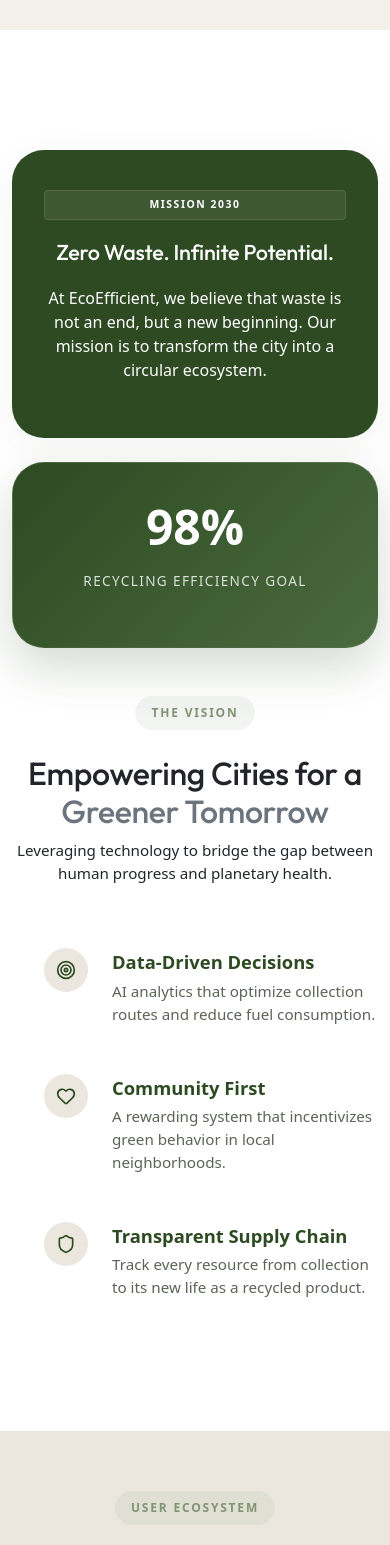
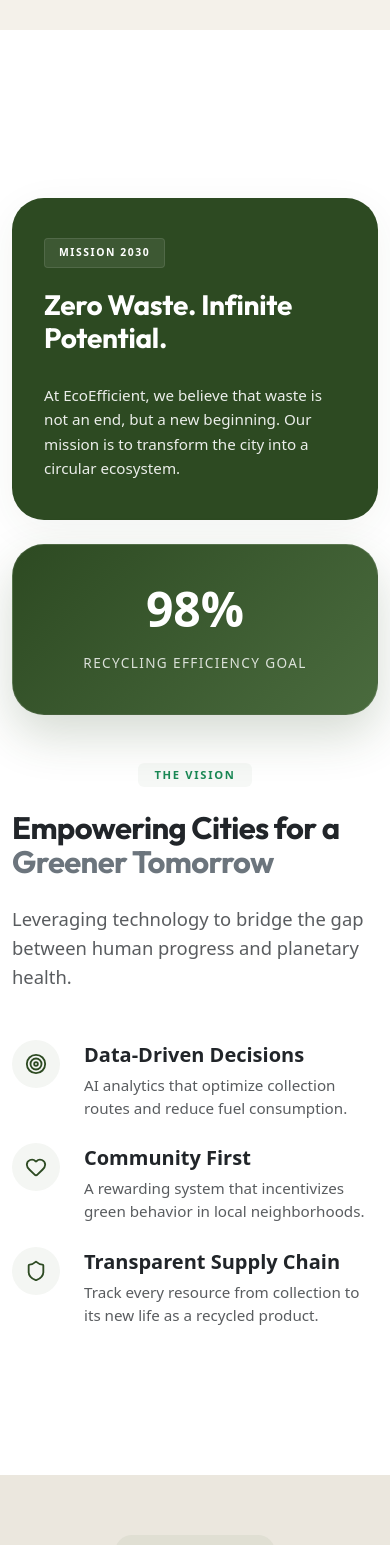
Before and after one commit to SUMAN1040/Eco-Efficient, a React (Vite) app in the folder frontend/: page / in a window 390 px wide. Shown: the part 3300-4845 px from the top of the page. Built offline with nearby package versions, Linux system fonts and the light colour scheme.

Commit message:
refactor: migrate About component styling from CSS file to inline Bootstrap utility classes

```diff
--- a/frontend/src/components/About/About.css
+++ /dev/null
@@ -1,195 +0,0 @@
-/* About Section (Visionary Engineering) */
-.about-nature-section {
-  padding: 160px 0;
-  background-color: var(--surface-paper);
-}
-
-.about-organic-container {
-  align-items: center;
-  gap: 80px;
-}
-
-.about-visual-organic {
-  position: relative;
-}
-
-.nature-stack {
-  position: relative;
-  height: 500px;
-}
-
-.about-card-nature {
-  position: absolute;
-  padding: 56px 48px; /* Increased padding */
-  border-radius: var(--radius-lg);
-  box-shadow: var(--shadow-ambient);
-  transition: var(--transition-organic);
-  display: flex;
-  flex-direction: column;
-  gap: 12px; /* Uniform gap control */
-}
-
-.card-bark {
-  background-color: var(--primary);
-  color: white;
-  width: 85%; /* Slightly wider */
-  top: -10%; /* Lifted up slightly */
-  left: -5%; /* Pulled left slightly */
-  z-index: 2;
-}
-
-.card-leaf {
-  background: linear-gradient(135deg, var(--primary), var(--primary-light));
-  color: white;
-  border: 1px solid rgba(255, 255, 255, 0.1);
-  width: 65%; /* Adjusted width */
-  bottom: -15%; /* Pushed further down to create the gap */
-  right: -5%; /* Pushed further right */
-  z-index: 3;
-  text-align: center;
-  box-shadow: 0 20px 48px rgba(45, 74, 34, 0.2);
-}
-
-.card-leaf .stat-highlight-nature {
-  color: white;
-}
-
-.card-leaf .label-organic {
-  color: rgba(255, 255, 255, 0.82);
-}
-
-.nature-badge {
-  display: inline-block;
-  padding: 6px 14px;
-  background: rgba(255, 255, 255, 0.08); /* Slightly softer */
-  border: 1px solid rgba(255, 255, 255, 0.1);
-  border-radius: 4px;
-  font-size: 0.65rem;
-  font-weight: 700;
-  text-transform: uppercase;
-  letter-spacing: 0.15em;
-  margin-bottom: 8px; /* Reduced to work with flex gap */
-}
-
-.stat-highlight-nature {
-  font-size: 4rem;
-  font-weight: 800;
-  color: var(--primary);
-  line-height: 1;
-  margin-bottom: 8px;
-}
-
-.label-organic {
-  font-size: 0.85rem;
-  color: var(--text-muted);
-  text-transform: uppercase;
-  letter-spacing: 0.1em;
-}
-
-.about-content-nature {
-  display: flex;
-  flex-direction: column;
-}
-
-.mission-list-nature {
-  list-style: none;
-  margin-top: 48px;
-  display: flex;
-  flex-direction: column;
-  gap: 32px;
-}
-
-.mission-list-nature li {
-  display: flex;
-  gap: 24px;
-  align-items: flex-start;
-}
-
-.leaf-check {
-  width: 44px;
-  height: 44px;
-  background: var(--surface-low);
-  color: var(--primary);
-  border-radius: 50%;
-  display: flex;
-  align-items: center;
-  justify-content: center;
-  flex-shrink: 0;
-}
-
-.mission-text-nature strong {
-  display: block;
-  font-size: 1.15rem;
-  color: var(--primary);
-  margin-bottom: 4px;
-}
-
-.mission-text-nature p {
-  font-size: 0.95rem;
-  color: var(--text-muted);
-}
-
-@media (max-width: 1024px) {
-  .about-nature-section {
-    padding: 100px 0;
-  }
-
-  .about-organic-container {
-    grid-template-columns: 1fr;
-    gap: 48px;
-    text-align: center;
-  }
-
-  .nature-stack {
-    height: auto;
-    display: flex;
-    flex-direction: column;
-    align-items: center;
-    gap: 24px;
-    padding-top: 20px;
-  }
-
-  .about-card-nature {
-    position: relative;
-    width: 100% !important;
-    max-width: 500px;
-    top: 0 !important;
-    left: 0 !important;
-    right: 0 !important;
-    bottom: 0 !important;
-    padding: 40px 32px;
-  }
-
-  .card-bark {
-    z-index: 1;
-  }
-
-  .card-leaf {
-    z-index: 2;
-  }
-
-  .about-content-nature {
-    align-items: center;
-  }
-
-  .nature-title {
-    font-size: 2.5rem;
-  }
-
-  .mission-list-nature {
-    text-align: left;
-    max-width: 600px;
-    margin-left: auto;
-    margin-right: auto;
-  }
-}
-
-@media (max-width: 768px) {
-  .nature-title {
-    font-size: 2rem;
-  }
-
-  .stat-highlight-nature {
-    font-size: 3rem;
-  }
-}
--- a/frontend/src/components/About/About.jsx
+++ b/frontend/src/components/About/About.jsx
@@ -1,17 +1,20 @@
 import React from 'react';
-import './About.css';
 import { Target, Heart, Shield } from 'lucide-react';
 
 const About = () => {
   return (
-    <section id="about" className="about-nature-section">
-      <div className="container grid grid-2 about-organic-container">
-        <div className="about-visual-organic reveal">
+    <section id="about" className="about-nature-section overflow-hidden" style={{ backgroundColor: 'var(--surface-paper)' }}>
+      <div className="container py-5">
+        <div className="row align-items-center g-5">
+          {/* Visual Left Column */}
+          <div className="col-lg-6 about-visual-organic reveal">
             <div className="nature-stack">
               <div className="about-card-nature card-bark organic-lift magnetic">
                 <div className="nature-badge">Mission 2030</div>
-              <h4 className="headline-md">Zero Waste. Infinite Potential.</h4>
-              <p className="body-sm">At EcoEfficient, we believe that waste is not an end, but a new beginning. Our mission is to transform the city into a circular ecosystem.</p>
+                <h4 className="fw-bold mb-3" style={{ fontSize: '1.75rem' }}>Zero Waste. Infinite Potential.</h4>
+                <p className="mb-0" style={{ fontSize: '0.95rem', lineHeight: '1.6', opacity: 0.9 }}>
+                  At EcoEfficient, we believe that waste is not an end, but a new beginning. Our mission is to transform the city into a circular ecosystem.
+                </p>
               </div>
               <div className="about-card-nature card-leaf organic-lift">
                 <div className="stat-highlight-nature">98%</div>
@@ -20,36 +23,101 @@
             </div>
           </div>
 
-        <div className="about-content-nature reveal">
-          <div className="tag-label">The Vision</div>
-          <h2 className="headline-lg nature-title">Empowering Cities for a <span className="text-secondary">Greener Tomorrow</span></h2>
-          <p className="subtitle-nature">Leveraging technology to bridge the gap between human progress and planetary health.</p>
+          {/* Content Right Column */}
+          <div className="col-lg-6 about-content-nature reveal">
+            <div className="platform-tag d-inline-block px-3 py-1 mb-4 rounded text-success fw-bold text-uppercase" style={{ background: 'rgba(45, 74, 34, 0.04)', fontSize: '0.7rem', letterSpacing: '0.15em' }}>
+              The Vision
+            </div>
+            <h2 className="display-5 fw-bold mb-4 text-dark" style={{ letterSpacing: '-0.02em', lineHeight: 1.1 }}>
+              Empowering Cities for a <span className="text-secondary">Greener Tomorrow</span>
+            </h2>
+            <p className="text-muted mb-5" style={{ fontSize: '1.15rem', lineHeight: 1.6, maxWidth: '550px' }}>
+              Leveraging technology to bridge the gap between human progress and planetary health.
+            </p>
 
-          <ul className="mission-list-nature">
-            <li>
-              <div className="leaf-check"><Target size={20} /></div>
-              <div className="mission-text-nature">
-                <strong>Data-Driven Decisions</strong>
-                <p>AI analytics that optimize collection routes and reduce fuel consumption.</p>
+            <ul className="mission-list-nature list-unstyled d-flex flex-column gap-4 m-0 p-0">
+              <li className="d-flex gap-4 align-items-start">
+                <div className="leaf-check flex-shrink-0 d-flex align-items-center justify-content-center rounded-circle" style={{ width: '48px', height: '48px', background: 'rgba(45, 74, 34, 0.05)', color: 'var(--primary)' }}>
+                  <Target size={22} />
+                </div>
+                <div>
+                  <strong className="d-block text-dark mb-1 fs-5">Data-Driven Decisions</strong>
+                  <p className="text-muted m-0" style={{ fontSize: '0.95rem' }}>AI analytics that optimize collection routes and reduce fuel consumption.</p>
                 </div>
               </li>
-            <li>
-              <div className="leaf-check"><Heart size={20} /></div>
-              <div className="mission-text-nature">
-                <strong>Community First</strong>
-                <p>A rewarding system that incentivizes green behavior in local neighborhoods.</p>
+              <li className="d-flex gap-4 align-items-start">
+                <div className="leaf-check flex-shrink-0 d-flex align-items-center justify-content-center rounded-circle" style={{ width: '48px', height: '48px', background: 'rgba(45, 74, 34, 0.05)', color: 'var(--primary)' }}>
+                  <Heart size={22} />
+                </div>
+                <div>
+                  <strong className="d-block text-dark mb-1 fs-5">Community First</strong>
+                  <p className="text-muted m-0" style={{ fontSize: '0.95rem' }}>A rewarding system that incentivizes green behavior in local neighborhoods.</p>
                 </div>
               </li>
-            <li>
-              <div className="leaf-check"><Shield size={20} /></div>
-              <div className="mission-text-nature">
-                <strong>Transparent Supply Chain</strong>
-                <p>Track every resource from collection to its new life as a recycled product.</p>
+              <li className="d-flex gap-4 align-items-start">
+                <div className="leaf-check flex-shrink-0 d-flex align-items-center justify-content-center rounded-circle" style={{ width: '48px', height: '48px', background: 'rgba(45, 74, 34, 0.05)', color: 'var(--primary)' }}>
+                  <Shield size={22} />
+                </div>
+                <div>
+                  <strong className="d-block text-dark mb-1 fs-5">Transparent Supply Chain</strong>
+                  <p className="text-muted m-0" style={{ fontSize: '0.95rem' }}>Track every resource from collection to its new life as a recycled product.</p>
                 </div>
               </li>
             </ul>
           </div>
         </div>
+      </div>
+
+      <style>{`
+        .about-nature-section { padding: 160px 0; }
+        .nature-stack { position: relative; height: 500px; }
+
+        .about-card-nature {
+          position: absolute; padding: 56px 48px; border-radius: var(--radius-lg);
+          box-shadow: var(--shadow-ambient); transition: var(--transition-organic);
+          display: flex; flex-direction: column; gap: 12px;
+        }
+
+        .card-bark {
+          background-color: var(--primary); color: white; width: 85%;
+          top: -10%; left: -5%; z-index: 2;
+        }
+
+        .card-leaf {
+          background: linear-gradient(135deg, var(--primary), var(--primary-light));
+          color: white; border: 1px solid rgba(255, 255, 255, 0.1); width: 65%;
+          bottom: -15%; right: -5%; z-index: 3; text-align: center;
+          box-shadow: 0 20px 48px rgba(45, 74, 34, 0.2);
+        }
+
+        .nature-badge {
+          display: inline-block; padding: 6px 14px; background: rgba(255, 255, 255, 0.08);
+          border: 1px solid rgba(255, 255, 255, 0.1); border-radius: 4px;
+          font-size: 0.65rem; font-weight: 700; text-transform: uppercase;
+          letter-spacing: 0.15em; margin-bottom: 8px; width: fit-content;
+        }
+
+        .stat-highlight-nature { font-size: 4rem; font-weight: 800; line-height: 1; margin-bottom: 8px; color: white; }
+        .label-organic { font-size: 0.85rem; text-transform: uppercase; letter-spacing: 0.1em; opacity: 0.82; margin: 0; }
+
+        @media (max-width: 1024px) {
+          .about-nature-section { padding: 100px 0; }
+          .about-organic-container { gap: 48px; text-align: center; }
+          .nature-stack { height: auto; display: flex; flex-direction: column; align-items: center; gap: 24px; padding-top: 20px; }
+          .about-card-nature {
+            position: relative; width: 100% !important; max-width: 500px;
+            top: 0 !important; left: 0 !important; right: 0 !important; bottom: 0 !important;
+            padding: 40px 32px;
+          }
+          .card-bark { z-index: 1; }
+          .card-leaf { z-index: 2; }
+          .about-content-nature { align-items: center; display: flex; flex-direction: column; }
+          .mission-list-nature { text-align: left; max-width: 600px; margin-left: auto; margin-right: auto; }
+        }
+        @media (max-width: 768px) {
+          .stat-highlight-nature { font-size: 3rem; }
+        }
+      `}</style>
     </section>
   );
 };
```
Lines whose indentation alone changed are shown as unchanged.
